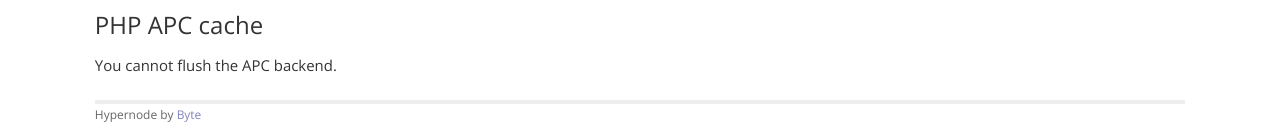
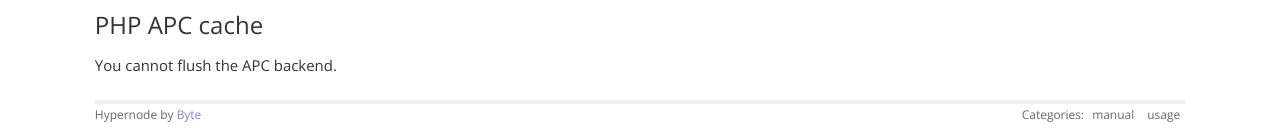
Before and after one commit to damnlie/hypernode.github.io, a Jekyll site: the page built from _posts/2014-02-12-using-the-hypernode-application-node.md, in a window 1280 px wide and 1400 px high, scrolled down 281 px. Shown: the part 1264-1397 px from the top of the window. Built offline with Jekyll 4.4.1, drawn with Linux system fonts in a browser that asks for light colours; nearby versions of some CDN libraries; Markdown is read by kramdown in place of the engine named in the settings.

Commit message:
Put categories in footer

```diff
--- a/_layouts/default.html
+++ b/_layouts/default.html
@@ -49,6 +49,15 @@
         <div class="contact">
             Hypernode by <a href="http://www.byte.nl">Byte</a>
         </div>
+        {% if page.categories %}
+        <div class="pull-right" id="categories">
+            <ul>Categories:
+                {% for category in page.categories %}
+                    <li>{{ category }}</li>
+                {% endfor %}
+            </ul>
+        </div>
+        {% endif %}
     </div>
 </div>
 
--- a/css/main.css
+++ b/css/main.css
@@ -64,6 +64,17 @@ a:visited { color: #a0a; }
     padding-left: 3em;
     padding-right: 3em;
     line-height: 1.5em;
+}
+
+#categories ul {
+    list-style-type: none;
+    padding: 0px;
+}
+
+#categories li {
+    display: inline-block;
+    padding-left: 5px;
+    padding-right: 5px;
 }
 
 .header a {
```
Also changed, not shown: _layouts/post.html (line endings or trailing spaces).
